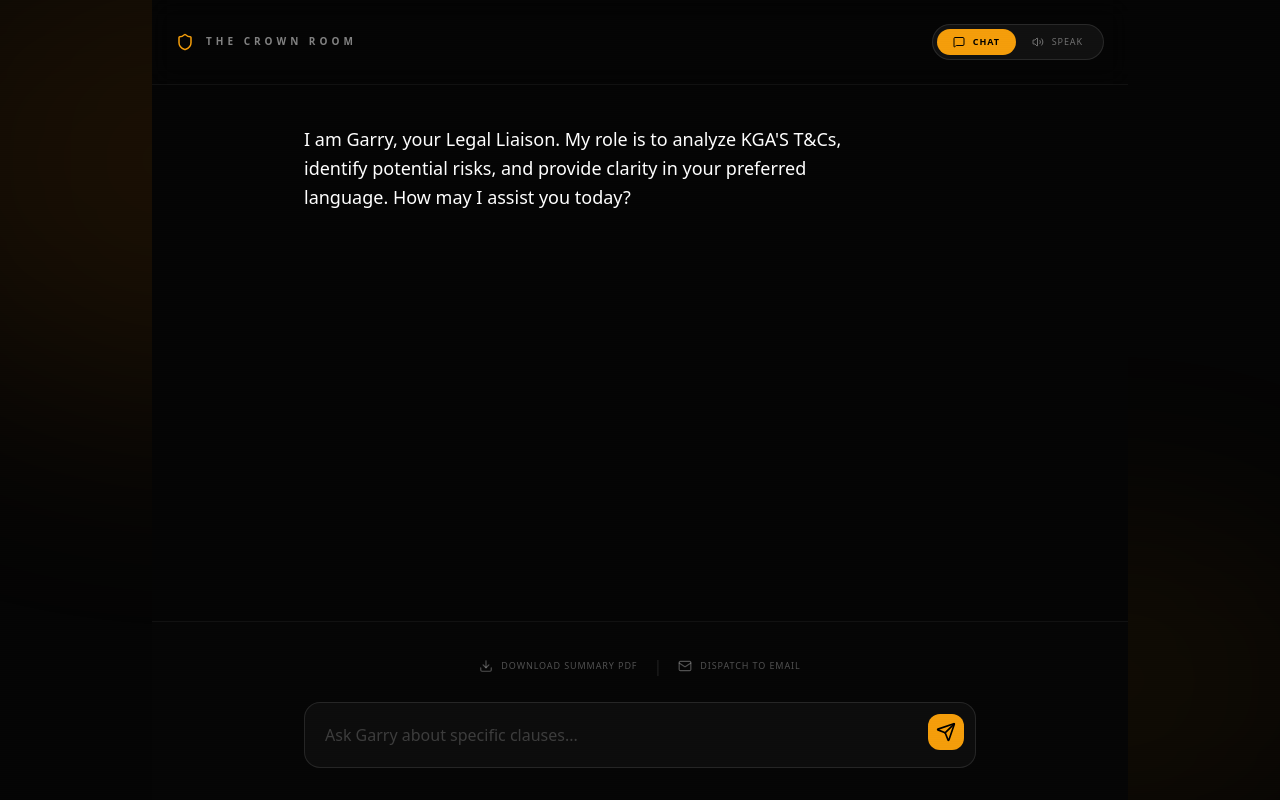
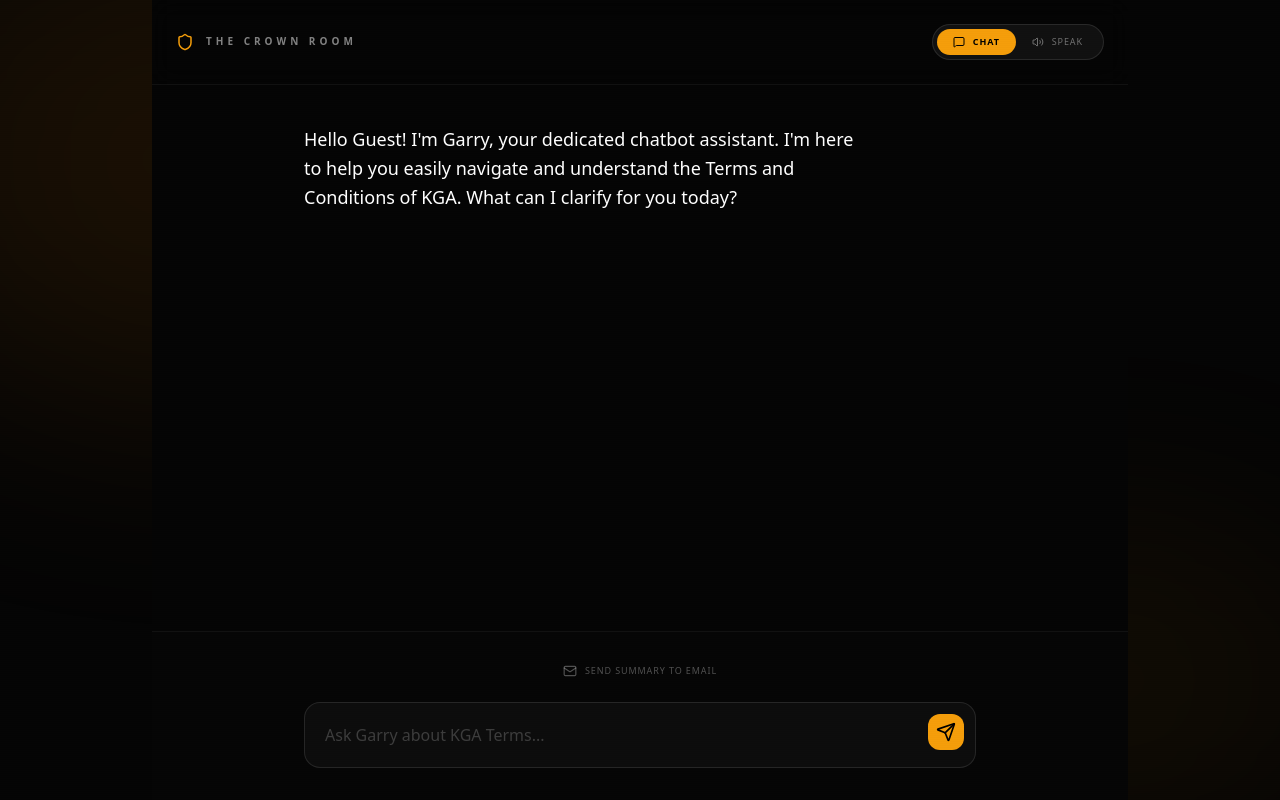
Before and after one commit to D-bugger0/KGA--Hackaton, a React (Vite) app in the folder garry-bot/: page /homepage in a window 1280 px wide. Built offline with nearby package versions, Linux system fonts and the light colour scheme.

Commit message:
removed the download button as feature is complicated to impliment

```diff
--- a/garry-bot/src/Pages/Home/HomePage.tsx
+++ b/garry-bot/src/Pages/Home/HomePage.tsx
@@ -1,6 +1,6 @@
 import { useState, useRef } from "react";
 import { motion, AnimatePresence } from "framer-motion";
-import { Mic, MessageSquare, Send, Download, Mail, Shield, Volume2, Loader2 } from "lucide-react";
+import { Mic, MessageSquare, Send, Mail, Shield, Volume2, Loader2 } from "lucide-react";
 import { useTranslation } from "react-i18next";
 
 export default function HomePage() {
@@ -17,8 +17,12 @@
   const [userName] = useState(() => localStorage.getItem("garry_user_name") || "Guest");
   const [userEmail] = useState(() => localStorage.getItem("garry_user_email") || "");
 
+  // Updated Greeting and Role Description only
   const [messages, setMessages] = useState<{ role: string; content: string; audio?: string }[]>([
-    { role: 'assistant', content: t('content') }
+    {
+      role: 'assistant',
+      content: `Hello ${userName}! I'm Garry, your dedicated chatbot assistant. I'm here to help you easily navigate and understand the Terms and Conditions of KGA. What can I clarify for you today?`
+    }
   ]);
 
   // Audio Playback Engine
@@ -84,10 +88,6 @@
     }
   };
 
-  /**
-   * CHAT MODE HANDLER
-   * Sends text, stores audio, but DOES NOT auto-play.
-   */
   const handleSend = async () => {
     if (!inputText.trim() || isLoading) return;
     const userQuery = inputText;
@@ -115,7 +115,6 @@
       };
 
       setMessages(prev => [...prev, botMessage]);
-      // Note: playBase64Audio is NOT called here so chat stays silent until clicked.
     } catch (error) {
       console.error("Connection Error:", error);
     } finally {
@@ -123,10 +122,6 @@
     }
   };
 
-  /**
-   * VOICE MODE HANDLER
-   * Sends binary, displays response text, and AUTO-PLAYS audio.
-   */
   const handleSpeech = async () => {
     if (isListening) {
       if (mediaRecorderRef.current && mediaRecorderRef.current.state !== "inactive") {
@@ -180,7 +175,6 @@
 
             setLastGarryResponse(responseText);
 
-            // AUTO-PLAY ONLY IN VOICE MODE
             if (data.audioData) playBase64Audio(data.audioData);
 
           } catch (error) {
@@ -201,7 +195,6 @@
 
   return (
     <div className="h-screen w-full bg-[#050505] text-white flex flex-col overflow-hidden">
-      {/* Navigation */}
       <nav className="p-6 border-b border-white/5 flex justify-between items-center backdrop-blur-md">
         <div className="flex items-center gap-3">
           <Shield size={18} className="text-gold-500" />
@@ -217,7 +210,6 @@
         </div>
       </nav>
 
-      {/* Main Content */}
       <main className="flex-1 overflow-y-auto px-6 py-10">
         <div className="max-w-2xl mx-auto space-y-10">
           {!isVoiceMode ? (
@@ -226,8 +218,6 @@
                 <motion.div initial={{ opacity: 0, y: 10 }} animate={{ opacity: 1, y: 0 }} key={i} className={`flex ${msg.role === 'user' ? 'justify-end' : 'justify-start'}`}>
                   <div className={`max-w-[85%] relative group ${msg.role === 'user' ? 'bg-gold-500/10 p-4 rounded-2xl border border-gold-500/20' : ''}`}>
                     <p className="text-lg font-light leading-relaxed">{msg.content}</p>
-
-                    {/* MANUAL LISTEN BUTTON FOR CHAT */}
                     {msg.role === 'assistant' && msg.audio && (
                       <button
                         onClick={() => playBase64Audio(msg.audio!)}
@@ -281,12 +271,10 @@
         </div>
       </main>
 
-      {/* Footer */}
       <footer className="p-8 border-t border-white/5 bg-[#080808]/50">
-        <div className="max-w-2xl mx-auto flex flex-col gap-6">
+        <div className="max-w-2xl mx-auto flex flex-col gap-6 text-center">
+          {/* Footer Disclaimer */}
           <div className="flex justify-center gap-4">
-            <button className="flex items-center gap-2 text-[9px] uppercase tracking-widest text-white/30 hover:text-gold-500"><Download size={14} /> {t('download')}</button>
-            <span className="text-white/10">|</span>
             <button onClick={handleEmailDispatch} className="flex items-center gap-2 text-[9px] uppercase tracking-widest text-white/30 hover:text-gold-500 transition-colors">
               <Mail size={14} /> {t('email')}
             </button>
@@ -299,7 +287,7 @@
                 onChange={(e) => setInputText(e.target.value)}
                 onKeyDown={(e) => e.key === 'Enter' && handleSend()}
                 type="text"
-                placeholder={t('input_field')}
+                placeholder="Ask Garry about KGA Terms..."
                 className="w-full bg-white/[0.03] border border-white/10 rounded-2xl p-5 pr-16 focus:border-gold-500/50 outline-none placeholder:text-white/20 transition-all"
               />
               <button onClick={handleSend} disabled={isLoading} className="absolute right-3 top-3 p-2 bg-gold-500 rounded-xl text-black hover:scale-105 active:scale-95 disabled:opacity-50 transition-transform">
--- a/garry-bot/src/i18n/config.ts
+++ b/garry-bot/src/i18n/config.ts
@@ -22,7 +22,7 @@
         "chat": "chat",
         "voice": "speak",
         "download": "Download summary PDF",
-        "email": " Dispatch to Email",
+        "email": " Send Summary to Email",
         "input_field": "Ask Garry about specific clauses...",
         "tap_to_speak": "Tap to Speak",
         "listening": "Garry is Listening...",
```
